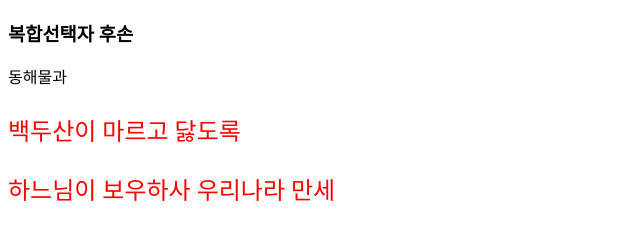
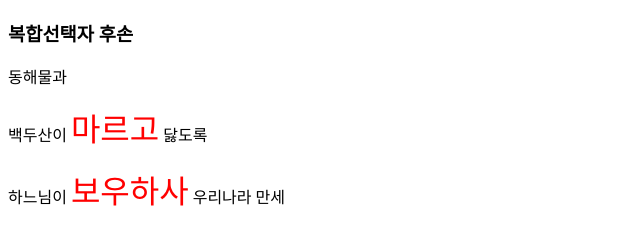
Before and after one commit to drkdhong/drkdhong.github.io, a plain HTML site: page css1/complexDesc.html in a window 1280 px wide. Shown: the whole page, without its empty margins (0-640 px from the left). Drawn offline with Linux system fonts and the light colour scheme.

Commit message:
Update complexDesc.html

```diff
--- a/css1/complexDesc.html
+++ b/css1/complexDesc.html
@@ -2,7 +2,7 @@
 <html><head><meta charset="utf-8"/>
   <title>복합선택자 후손 실습</title>
   <style>
-  section p { font-size: 150%; color:red; }
+  section span { font-size: 200%; color:red; }
   </style></head>
 <body>
 <section>
@@ -10,8 +10,6 @@
   <div>
     동해물과 <p>백두산이 <span>마르고</span> 닳도록</p>
   </div>
-  <p>
-    하느님이 보우하사 <span>우리나라</span> 만세
-  </p>
+    하느님이 <span>보우하사</span> 우리나라 만세
 </section>
 </body></html>
```
